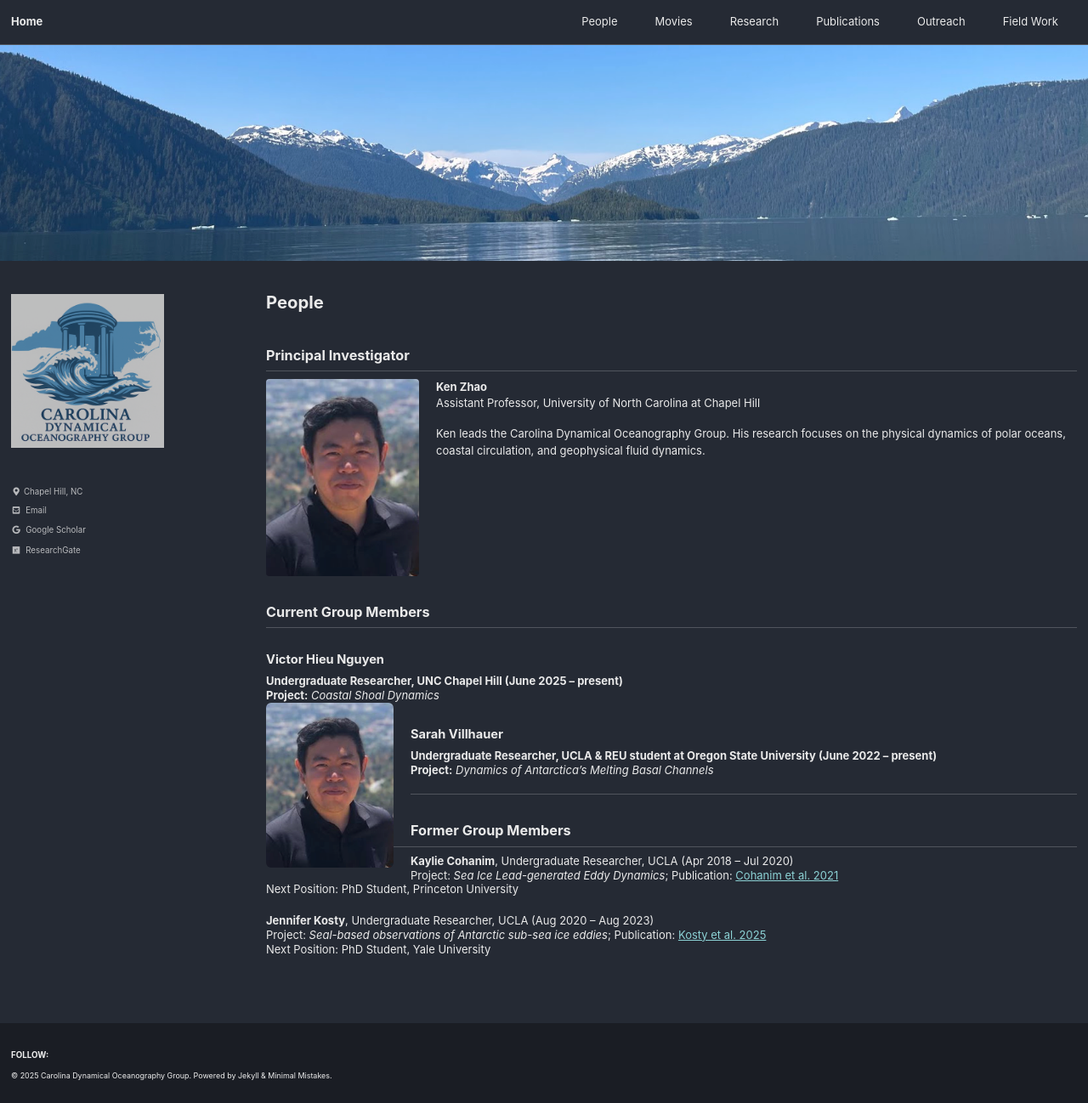
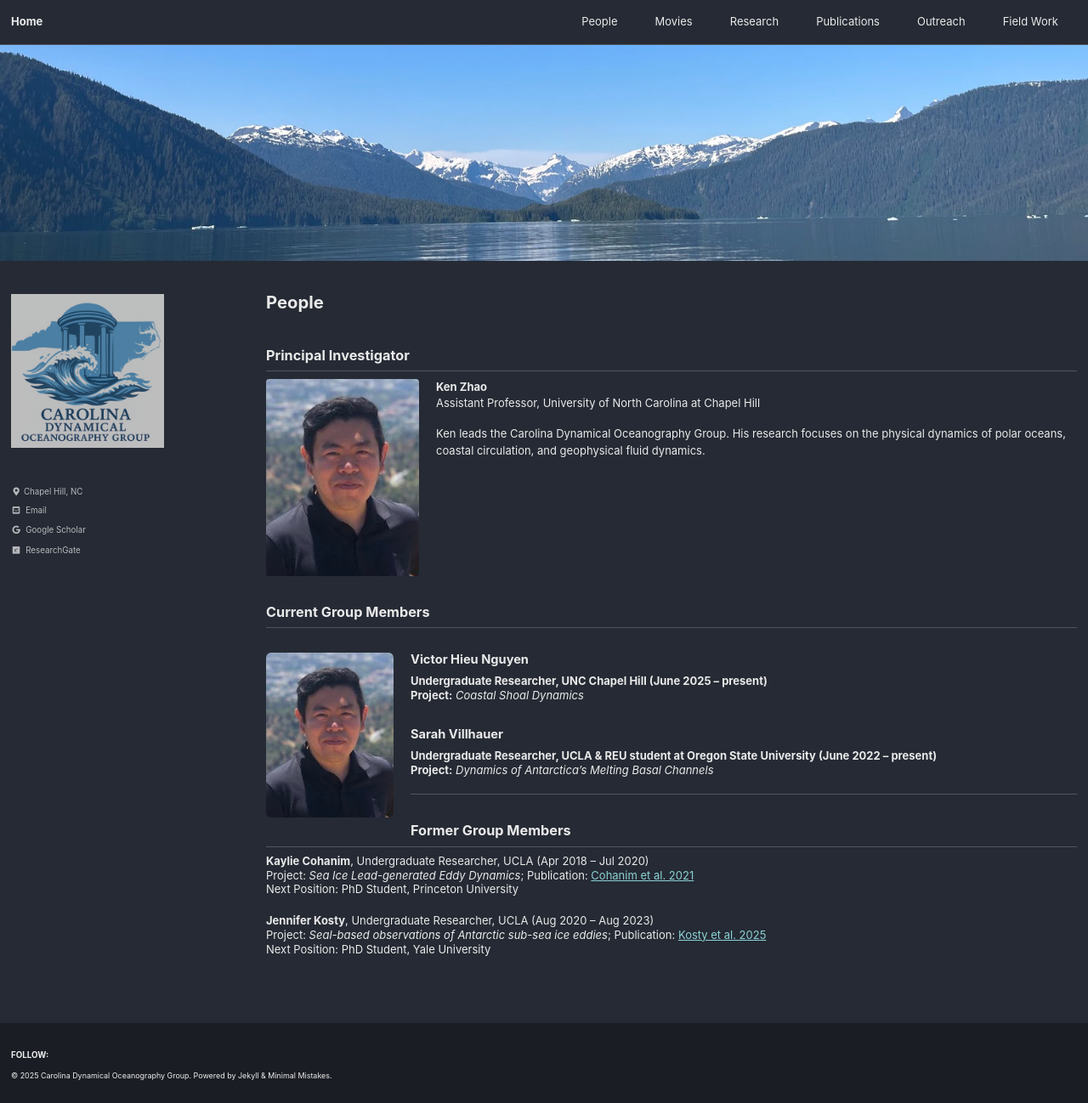
Before and after one commit to unc-ocean-dynamics/unc-ocean-dynamics.github.io, a Jekyll site: the page built from _pages/people.md, in a window 1280 px wide and 1298 px high. Shown: the whole window at 85% size. Built offline with Jekyll 4.4.1, drawn with Linux system fonts in a browser that asks for light colours; cached includes are drawn as plain includes.

Commit message:
Update people.md

```diff
--- a/_pages/people.md
+++ b/_pages/people.md
@@ -23,10 +23,10 @@ permalink: /people/
 <h2>Current Group Members</h2>
 
 <div class="person-block">
+  <img src="../assets/images/Zhao_profile2.png" alt="Victor Nguyen" class="profile-img">
   <h3>Victor Hieu Nguyen</h3>
   <p><strong>Undergraduate Researcher, UNC Chapel Hill (June 2025 – present)</strong></p>
   <p><strong>Project:</strong> <em>Coastal Shoal Dynamics</em></p>
-  <img src="../assets/images/Zhao_profile2.png" alt="Victor Nguyen" class="profile-img">
 </div>
 
 <div class="person-block">
```
